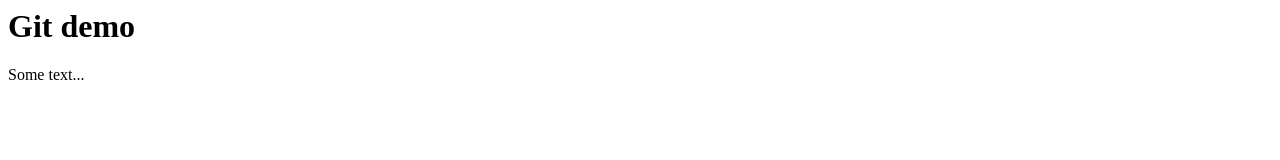
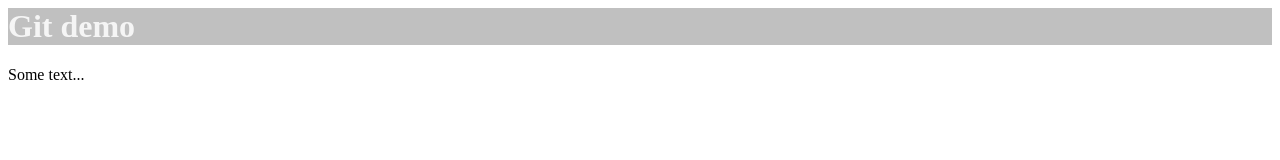
Before and after one commit to hakanr/demo-repo, a plain HTML site: page index.html in a window 1280 px wide. Drawn offline with Linux system fonts and the light colour scheme.

Commit message:
Created styles.css

```diff
--- /dev/null
+++ b/css/styles.css
@@ -0,0 +1,4 @@
+h1 {
+    background-color: silver;
+    color: whitesmoke;
+}
--- a/index.html
+++ b/index.html
@@ -3,6 +3,7 @@
     <meta charset="UTF-8">
     <meta http-equiv="X-UA-Compatible" content="IE=edge">
     <meta name="viewport" content="width=device-width, initial-scale=1.0">
+    <link rel="stylesheet" href="./css/styles.css">
     <title>Document</title>
 </head>
 <body>
```
